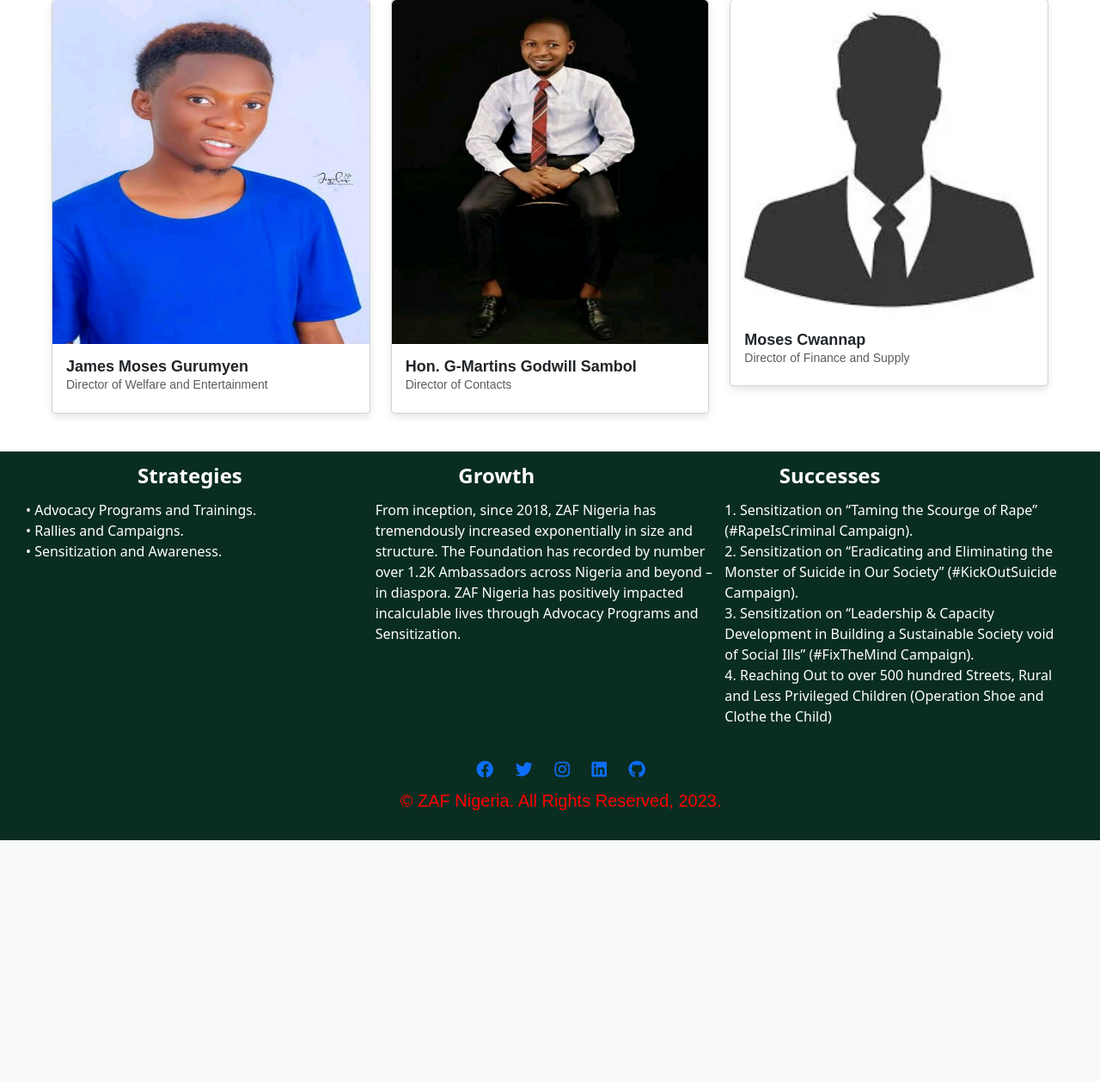
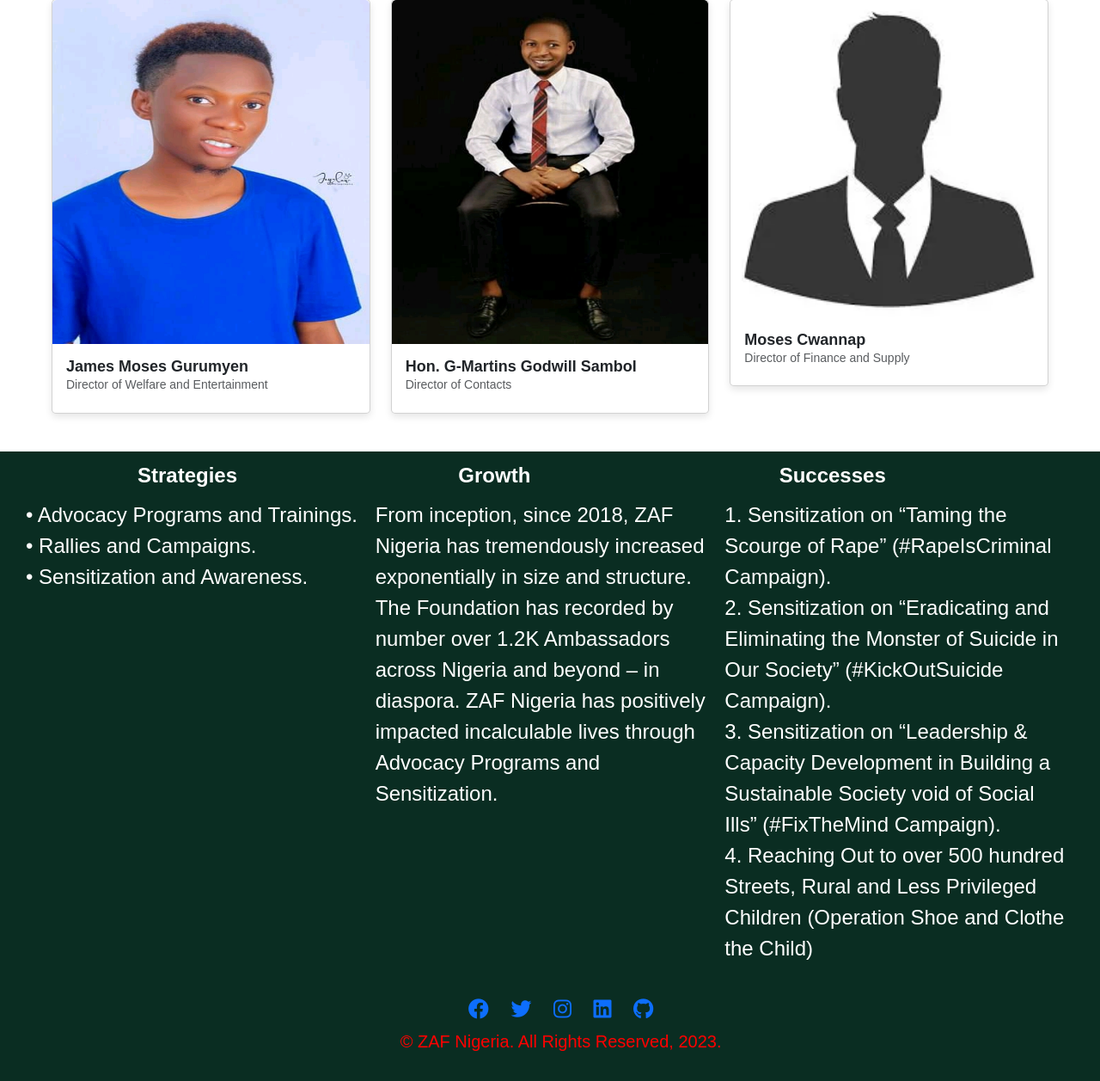
Before and after one commit to dafam0094/Zaf-Nigeria, a Django app: page /about/ in a window 1280 px wide. Shown: the part 1873-3130 px from the top of the page at 86% size. Before the commit the page ends 2850 px from the top, so only its background shows below. Run offline with Django 4.2, Linux system fonts and the light colour scheme; data comes from the database, SQL or seed files in the repository; some libraries are stand-ins or nearby versions.

Commit message:
newl commit

```diff
--- a/static/home.css
+++ b/static/home.css
@@ -61,6 +61,3 @@
     .image img{
           width: 400px;
     }
-    .text{
-
-    }
--- a/zafsapp/Templates/footer.html
+++ b/zafsapp/Templates/footer.html
@@ -2,10 +2,17 @@
 <html>
 <head>
     <style>
+        *{
+        margin: 0%;
+        padding: 0%;
+        font-family: Arial, sans-serif;
+    }
+
         .sect_three {
             background-color: rgb(10, 45, 34);
             color: white;
             padding: 10px;
+            font-size: 24px;
         }
 
         .footer-header {
@@ -29,6 +36,7 @@
         .footer {
             color: red;
             margin-top: 10px;
+            font-size: 24px;
         }
 
         @media screen and (min-width: 768px) {
@@ -41,6 +49,7 @@
                 grid-template-columns: 1fr 1fr 1fr;
                 margin-left: 20px;
                 margin-right: 30px;
+
             }
 
             .footer {
@@ -50,7 +59,7 @@
                 margin: 10px;
                 align-items: center;
                 justify-content: space-between;
-                font-size: 20px;
+                font-size: 24px;
                 color: var(--secondary-color);
                 }
 
```
